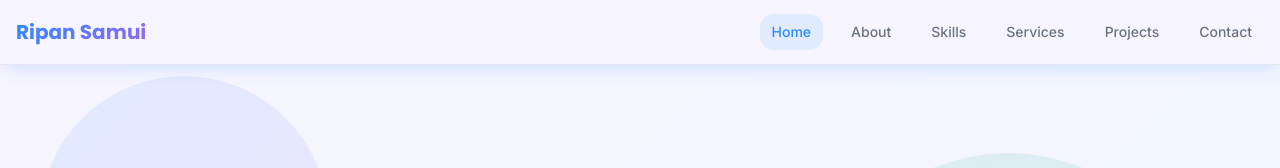
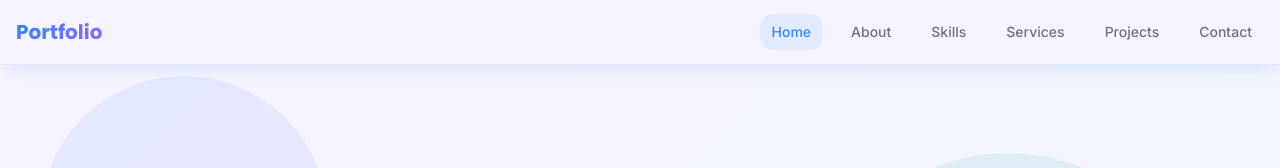
Before and after one commit to Ripansamui099/ripan-samui-Portfolio--hub, a React (Vite) app: page / in a window 1280 px wide. Shown: the top 168 px of the page. Built offline with nearby package versions, Linux system fonts and the light colour scheme.

Commit message:
Rename "Ripan Samui" to "Portfolio"
Change the text in the top-left corner from "Ripan Samui" to "Portfolio".

```diff
--- a/src/components/Navigation.tsx
+++ b/src/components/Navigation.tsx
@@ -48,7 +48,7 @@ const Navigation = () => {
           {/* Logo */}
           <div className="flex-shrink-0">
             <h1 className="text-xl font-heading font-bold text-gradient-primary">
-              Ripan Samui
+              Portfolio
             </h1>
           </div>
 
```
